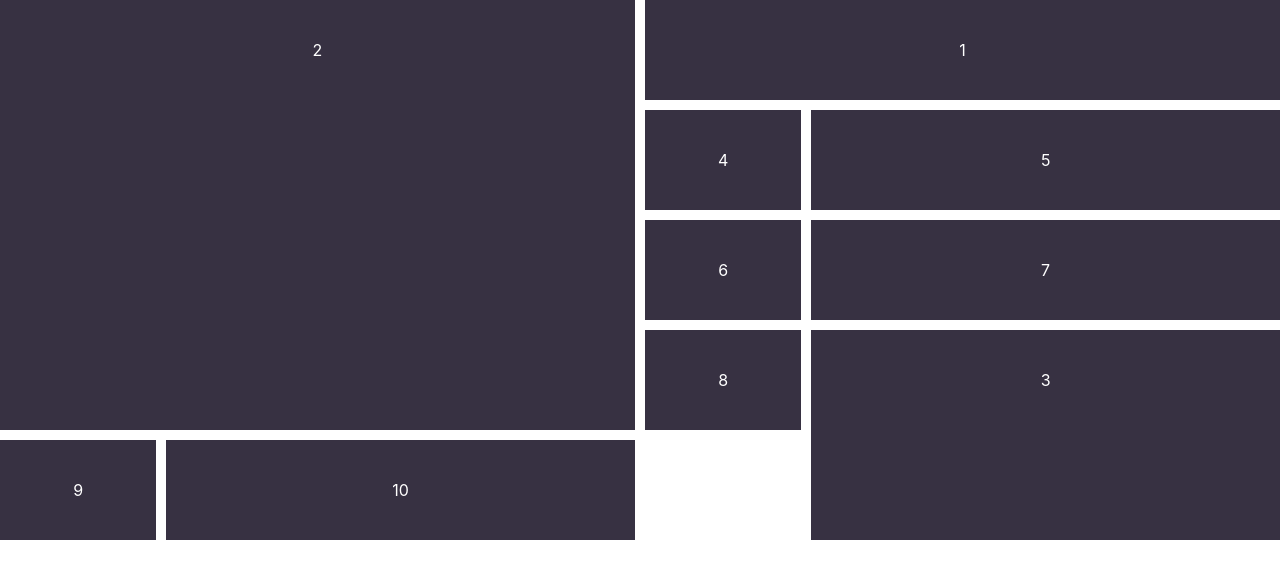
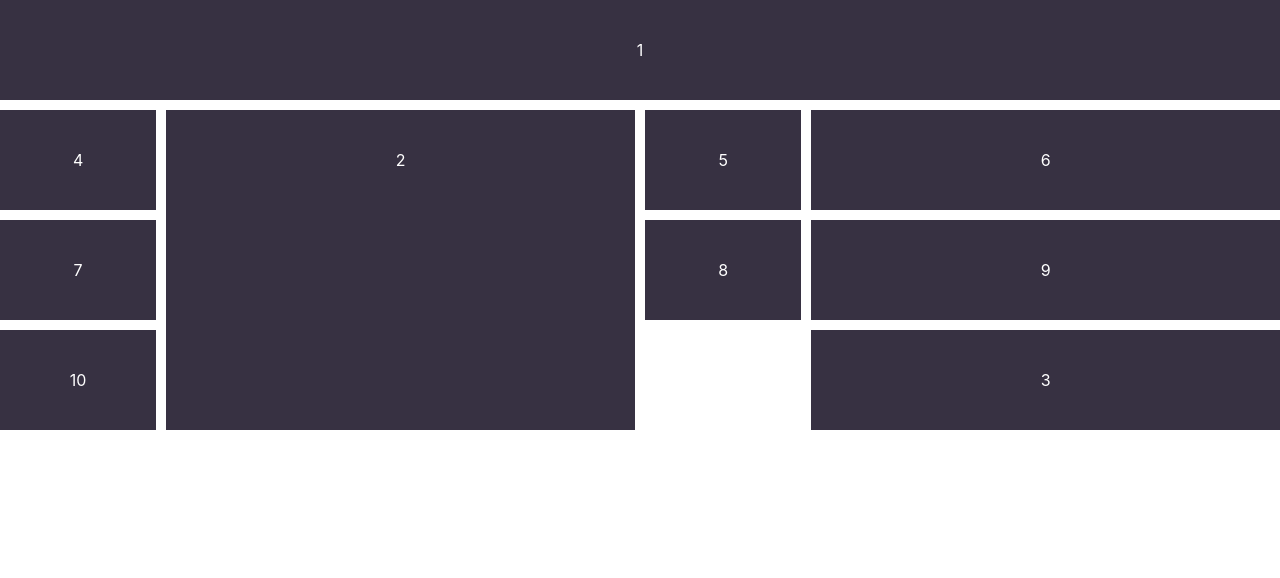
Before and after one commit to vguenoff/level-up-modern-css-layouts, a React (Create React App) app: page / in a window 1280 px wide. Shown: the top 578 px of the page. Built offline with nearby package versions, Linux system fonts and the light colour scheme.

Commit message:
Grid area in CSS grid

```diff
--- a/src/App.js
+++ b/src/App.js
@@ -5,7 +5,8 @@ import { createGlobalStyle } from 'styled-components';
 // import Lesson03 from './components/Lesson03';
 // import Lesson04 from './components/Lesson04';
 // import Lesson05 from './components/Lesson05';
-import Lesson06 from './components/Lesson06';
+// import Lesson06 from './components/Lesson06';
+import Lesson07 from './components/Lesson07';
 
 function App() {
     return (
@@ -15,7 +16,7 @@ function App() {
             {/* <Lesson03 /> */}
             {/* <Lesson04 /> */}
             {/* <Lesson05 /> */}
-            <Lesson06 />
+            <Lesson07 />
         </>
     );
 }
--- /dev/null
+++ b/src/components/Lesson07.js
@@ -0,0 +1,47 @@
+import React from 'react';
+import styled from 'styled-components';
+
+// Grid area in CSS grid
+function Lesson07() {
+    return (
+        <StyledContainer>
+            <div>1</div>
+            <div>2</div>
+            <div>3</div>
+            <div>4</div>
+            <div>5</div>
+            <div>6</div>
+            <div>7</div>
+            <div>8</div>
+            <div>9</div>
+            <div>10</div>
+        </StyledContainer>
+    );
+}
+
+const StyledContainer = styled.div`
+    display: grid;
+    grid: 100px / repeat(2, 1fr 3fr);
+    grid-gap: 10px;
+    > div {
+        background: #373142;
+        color: #fff;
+        text-align: center;
+        line-height: 100px;
+        &:nth-child(1) {
+            grid-column: 1 / -1;
+        }
+        &:nth-child(2) {
+            grid-area: 2 / 2 / 5 / 3;
+            /* grid-column: 1 / 3;
+            grid-row: 1 / span 4; */
+        }
+        &:nth-child(3) {
+            grid-area: 4 / 4 / 5 / -1;
+            /* grid-column: 4 / -1;
+            grid-row: 4 / span 2; */
+        }
+    }
+`;
+
+export default Lesson07;
```
